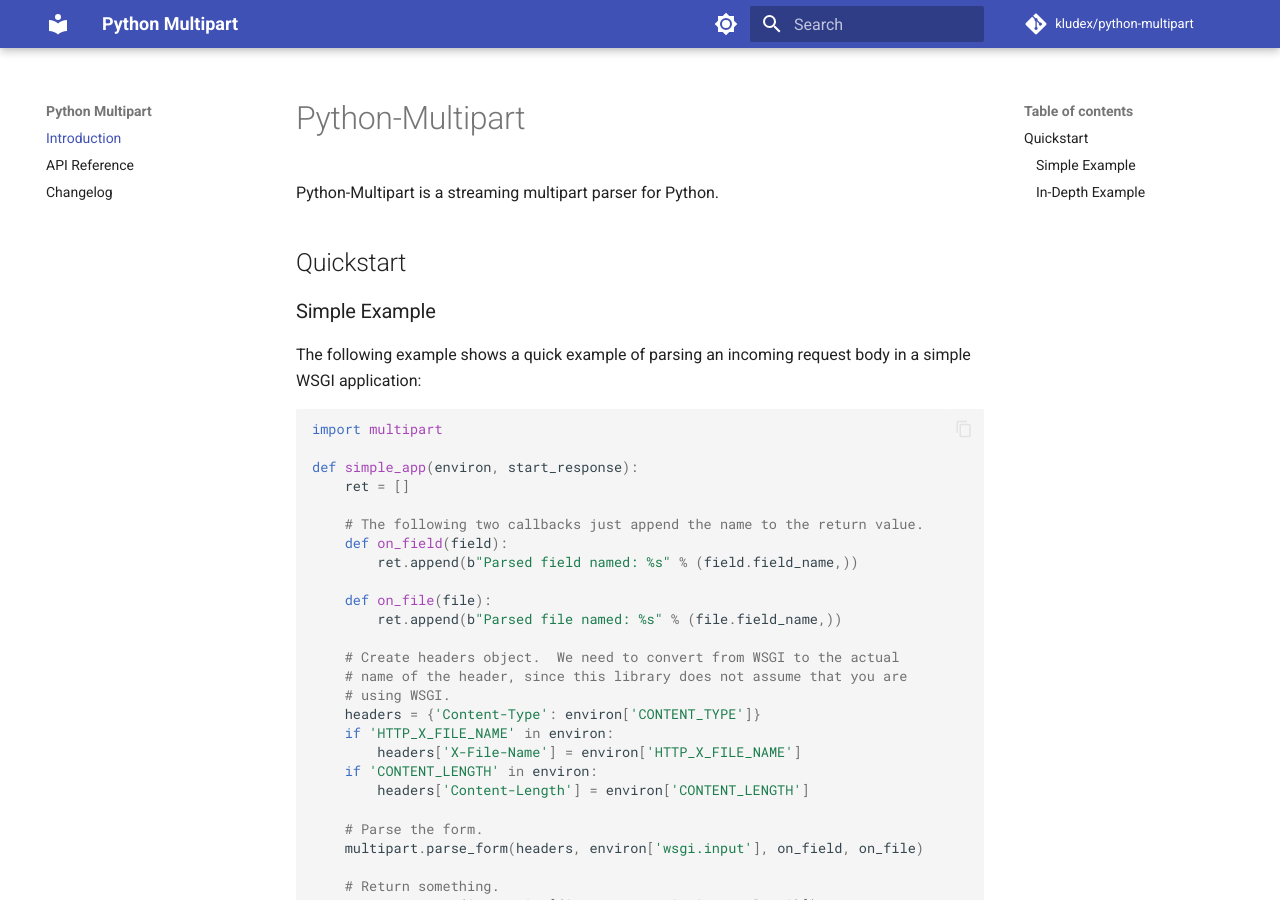
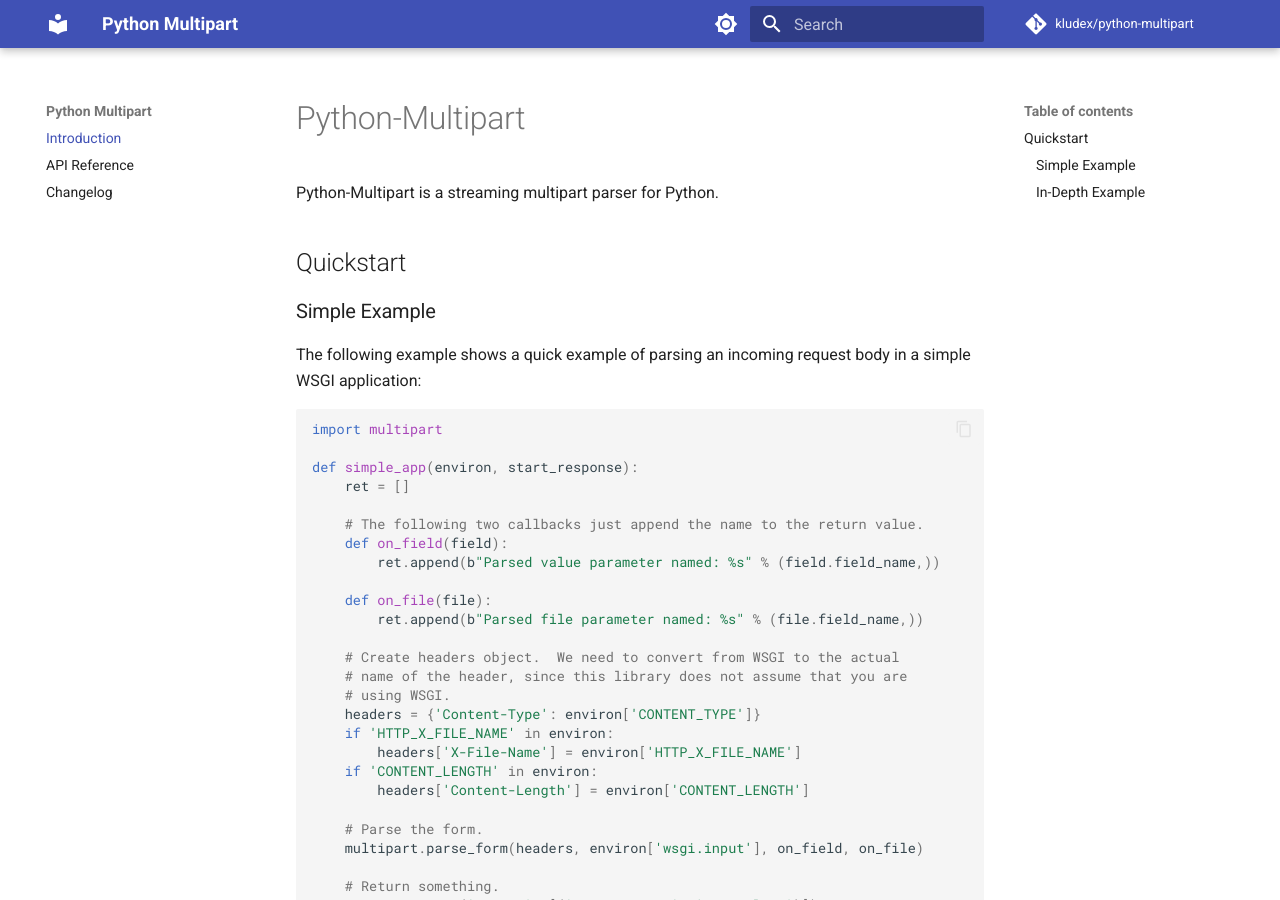
Before and after one commit to Kludex/python-multipart, an MkDocs documentation site: the page built from docs/index.md, in a window 1280 px wide and 900 px high. Built offline with MkDocs 1.6.1 and Material for MkDocs 9.7.7, drawn with Linux system fonts in a browser that asks for light colours.

Commit message:
doc: A file parameter is not a field
Fields are elements of HTML forms that will be converted to value parameters or file parameters on form submission.

```diff
--- a/docs/index.md
+++ b/docs/index.md
@@ -16,10 +16,10 @@
 
     # The following two callbacks just append the name to the return value.
     def on_field(field):
-        ret.append(b"Parsed field named: %s" % (field.field_name,))
+        ret.append(b"Parsed value parameter named: %s" % (field.field_name,))
 
     def on_file(file):
-        ret.append(b"Parsed file named: %s" % (file.field_name,))
+        ret.append(b"Parsed file parameter named: %s" % (file.field_name,))
 
     # Create headers object.  We need to convert from WSGI to the actual
     # name of the header, since this library does not assume that you are
```
